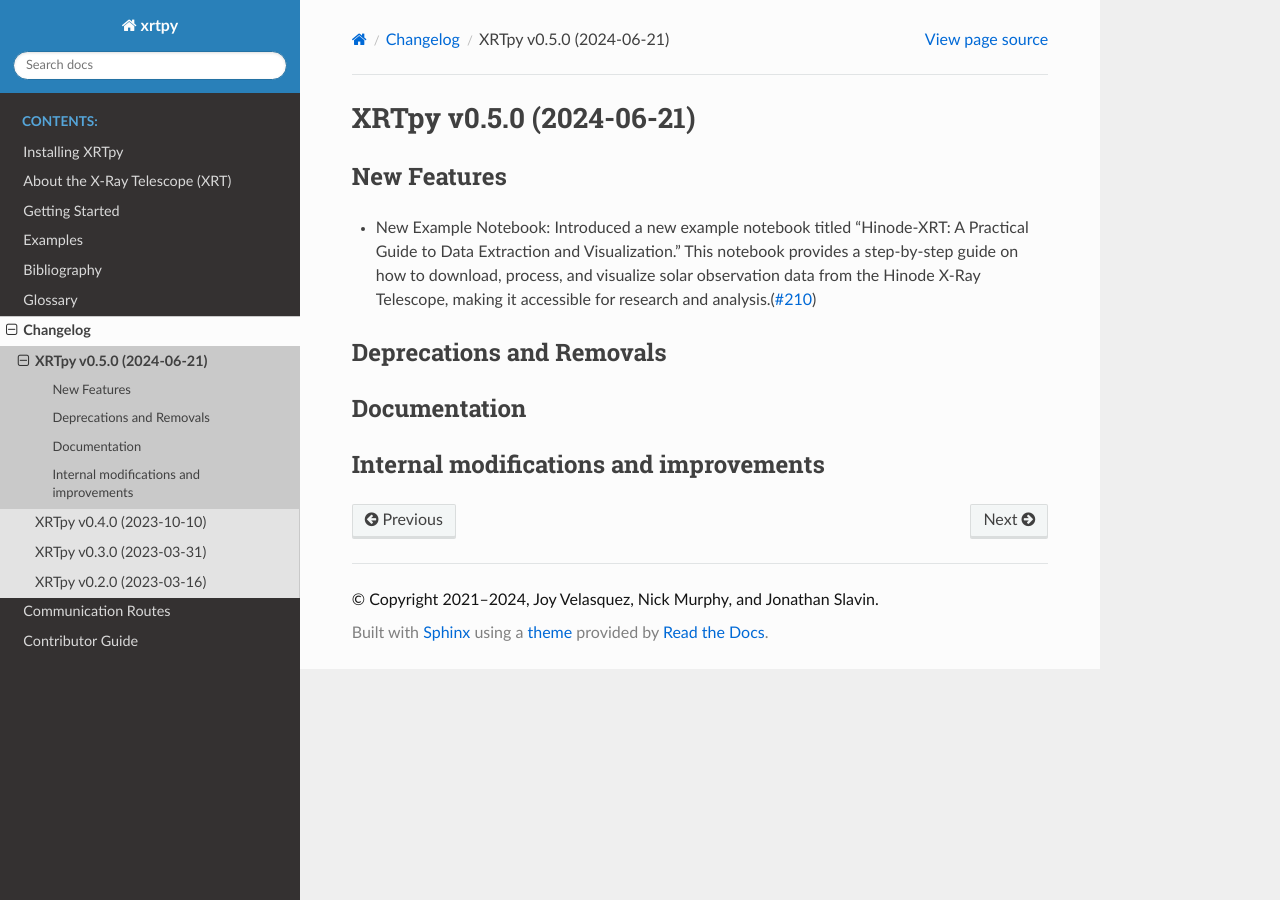
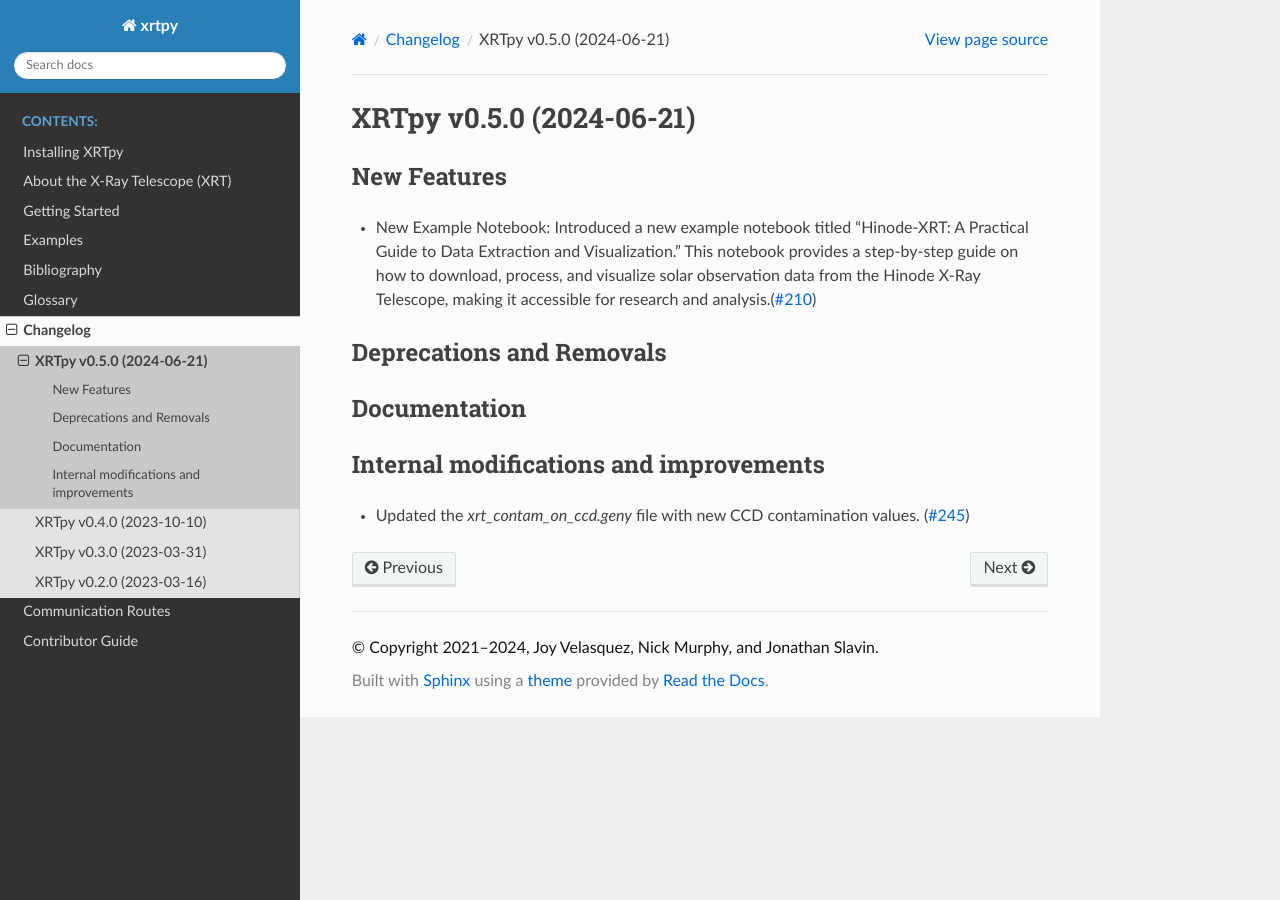
Before and after one commit to HinodeXRT/xrtpy, a Sphinx documentation site: the page built from docs/changelog/0.5.0.rst, in a window 1280 px wide. Built offline with Sphinx 7.4.7 and the Read the Docs theme 2.0.0, drawn with Linux system fonts in a browser that asks for light colours; pages that are not in the unit, such as notebooks, are missing from menus.

Commit message:
Updating modifications - ccd file update

```diff
--- a/docs/changelog/0.5.0.rst
+++ b/docs/changelog/0.5.0.rst
@@ -13,3 +13,4 @@ Documentation
 
 Internal modifications and improvements
 ---------------------------------------
+- Updated the `xrt_contam_on_ccd.geny` file with new CCD contamination values. (:pr:`245`)
```
